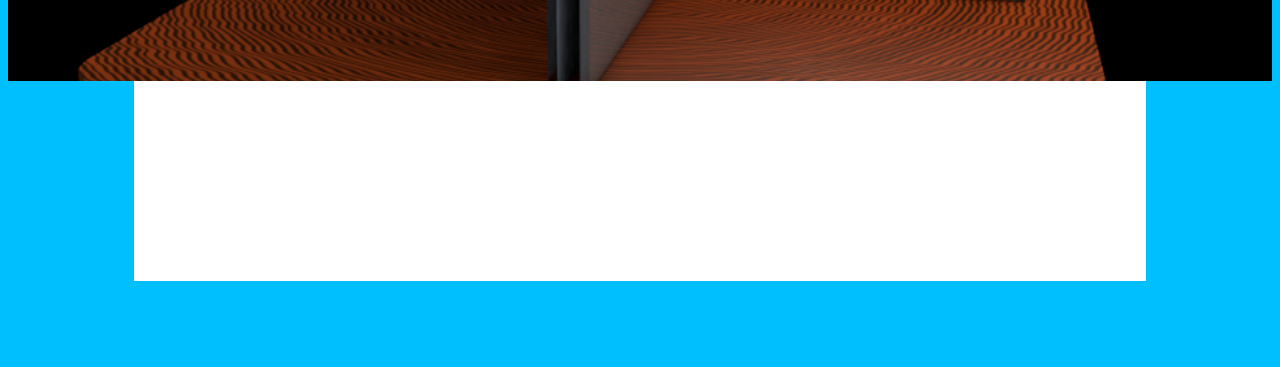
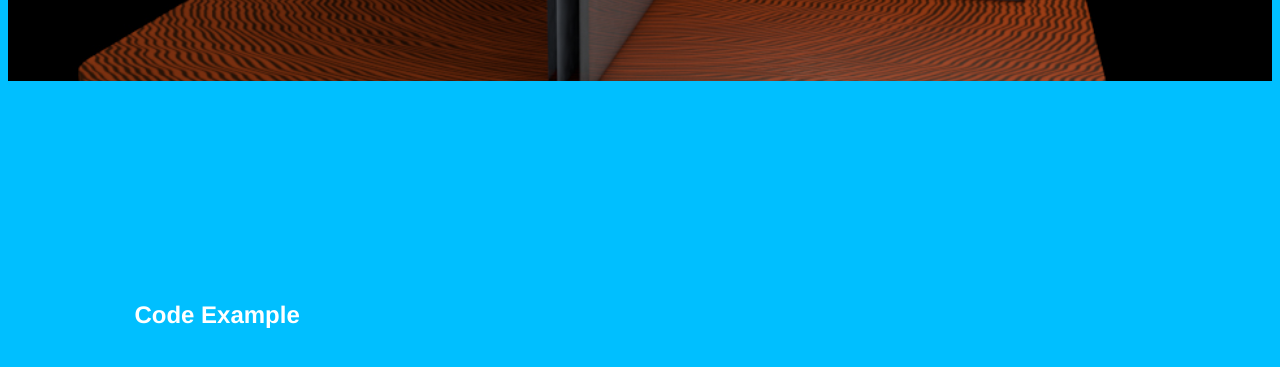
Before and after one commit to CJACKSON61/my-webserver, a website: page public/index.html in a window 1280 px wide. Shown: the part 327-694 px from the top of the page. Drawn offline with Linux system fonts and the light colour scheme.

Commit message:
New Section

```diff
--- a/public/index.html
+++ b/public/index.html
@@ -11,7 +11,6 @@
                 width: 80%;
                 margin: 0 auto;
                 padding-top: 200px;
-                background-color: #fff;
                 margin-top: 0px;
             }
 
@@ -47,7 +46,7 @@
             <p>My project is a prototype environment demonstrating the ability to detect if there is a loss of power to a device. The model has four defined areas, each with a different representation of household objects.</p>
         </header>
         <section>
-
+            <h1>Code Example</h1>
         </section>
     </body>
 </html>
```
Also changed, not shown: 1 other file.
